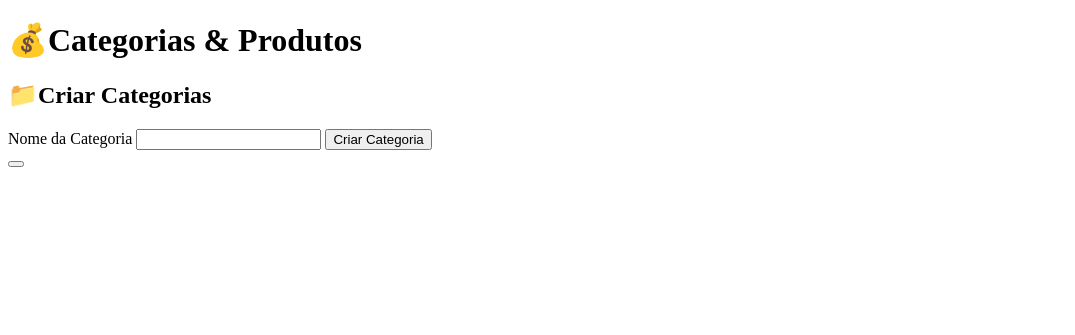
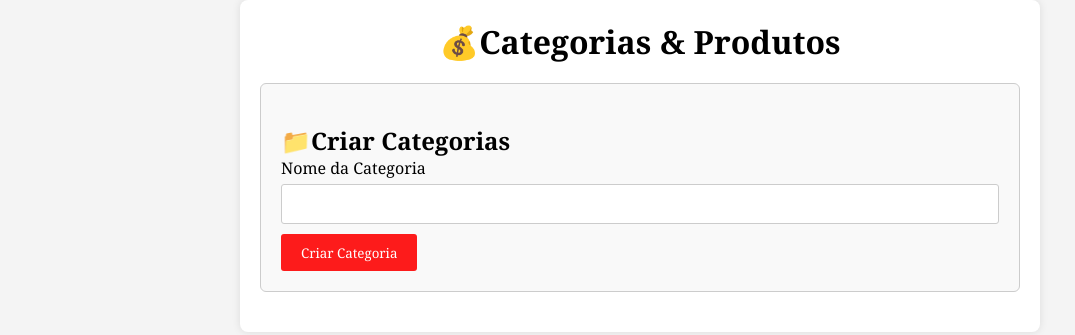
Before and after one commit to aninha306/2tds2-projects, a plain HTML site: page pages/categories-products.html in a window 1280 px wide. Shown: the whole page, without its empty margins (0-1075 px from the left). Drawn offline with Linux system fonts and the light colour scheme.

Commit message:
feat: create form category style

```diff
--- a/assets/css/style.categories-products.css
+++ b/assets/css/style.categories-products.css
@@ -0,0 +1,57 @@
+*{
+    margin: 0;
+    padding: 0;
+    box-sizing: border-box;
+    font-family:Georgia, 'Times New Roman', Times, serif;
+}
+body{
+    background-color: #f4f4f4;
+}
+#container{
+    max-width: 50rem; /* 800px */
+    margin: 0 auto;
+    background-color: #fff;
+    padding: 1.25rem; /* 20px */
+    border-radius: 0.5rem; /* 80x */
+    box-shadow: 0 0 0.5rem 0 rgba(0, 0, 0, 0.1);
+}
+h1{
+    text-align: center;
+    margin-bottom: 1.25rem; /* 20px */
+}
+h2{
+    margin-top: 1.25rem;
+}
+.form-container{
+    border: 1px solid #ccc;
+    padding: 1.25rem;
+    margin-bottom: 1.25rem;
+    border-radius: 6px;
+    background-color: #f9f9f9;
+}
+.form-container label{
+    display: block;
+    margin-bottom: 0.31rem; /* 5px */
+}
+.form-container input[type="text"]{
+    width: 100%;
+    padding: 0.62rem; /* 10px */
+    margin-bottom: 0.62rem;
+    border-radius: 3px;
+    border: 1px solid #ccc;
+    box-sizing: border-box;
+}
+.btn{
+    background-color: #fd1b1b;
+    color: #fff;
+    padding: 0.62rem 1.25rem;
+    border: none;
+    cursor: pointer;
+    border-radius: 3px;
+    transition: background-color 0.3s ease;
+}
+.btn:hover{
+    background-color: #e60e0e;
+    color: #fff;
+    transform: scale(1.01);
+}
--- a/pages/categories-products.html
+++ b/pages/categories-products.html
@@ -14,7 +14,7 @@
                 <h2>📁Criar Categorias</h2>
                 <label for="">Nome da Categoria</label>
                 <input type="text" id="categoryName" required>
-                <button onclick="createCategory()">Criar Categoria</button>
+                <button class="btn" onclick="createCategory()">Criar Categoria</button>
             </div>
         </div>
 
```
